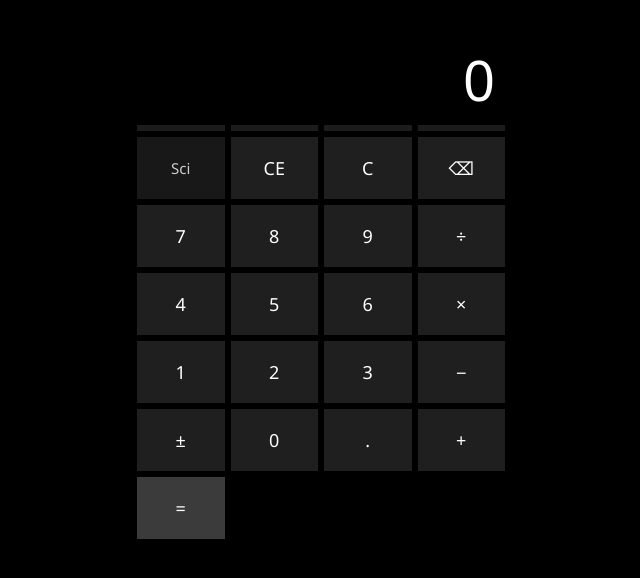
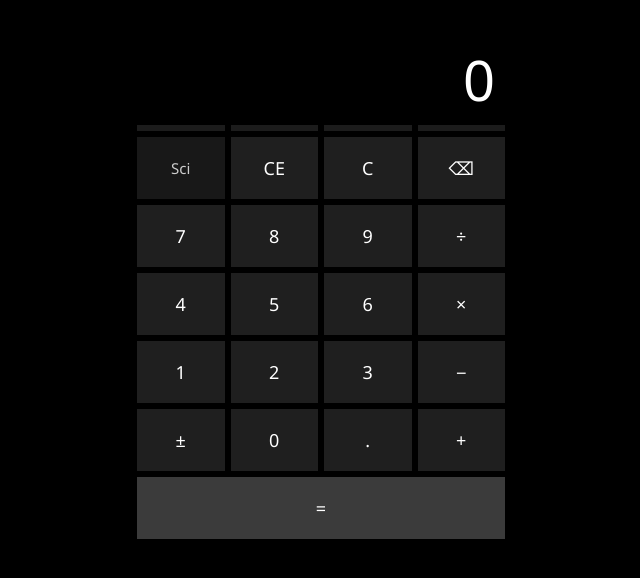
Before and after one commit to mirrmusaibb/calculator, a plain HTML site: page index.html in a window 1280 px wide. Shown: the part 122-700 px from the top of the page, without its empty margins (319-959 px from the left). Drawn offline with Linux system fonts and the light colour scheme.

Commit message:
Update index.html

```diff
--- a/index.html
+++ b/index.html
@@ -17,7 +17,7 @@
     <div id="result">0</div>
   </div>
 
-  <!-- SCIENTIFIC ROW (HIDDEN BY DEFAULT) -->
+  <!-- SCIENTIFIC ROW -->
   <div class="buttons sci-row" id="sci-row">
     <button data-fn="sin">sin</button>
     <button data-fn="cos">cos</button>
@@ -25,7 +25,7 @@
     <button data-fn="sqrt">√</button>
   </div>
 
-  <!-- STANDARD BUTTONS -->
+  <!-- MAIN GRID (STRICT 4×N) -->
   <div class="buttons">
 
     <button data-action="toggle-sci">Sci</button>
@@ -53,7 +53,8 @@
     <button data-action="dot">.</button>
     <button data-op="+">+</button>
 
-    <button class="equals" data-action="eq">=</button>
+    <!-- FINAL ROW -->
+    <button class="equals" data-action="eq" style="grid-column: span 4;">=</button>
 
   </div>
 
```
